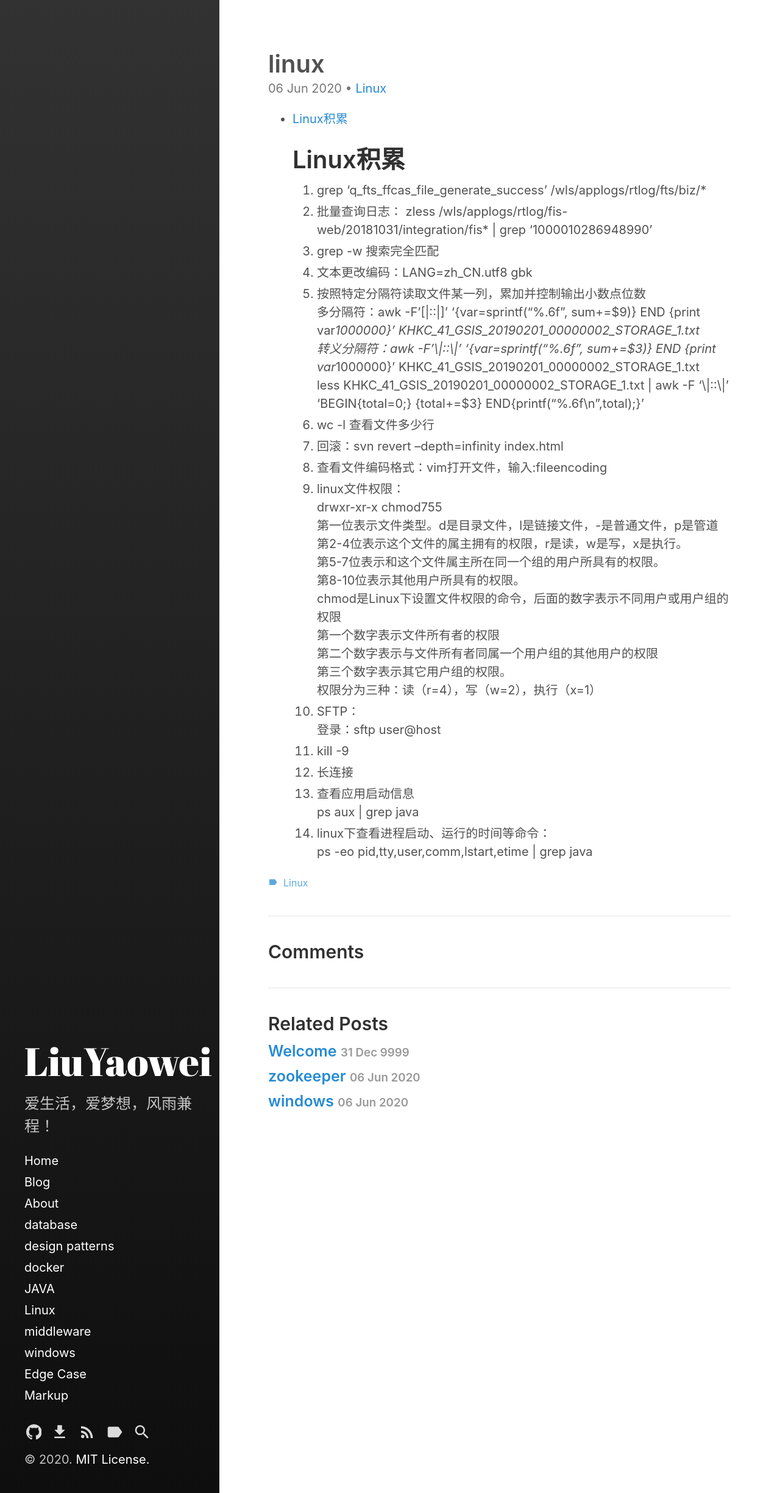
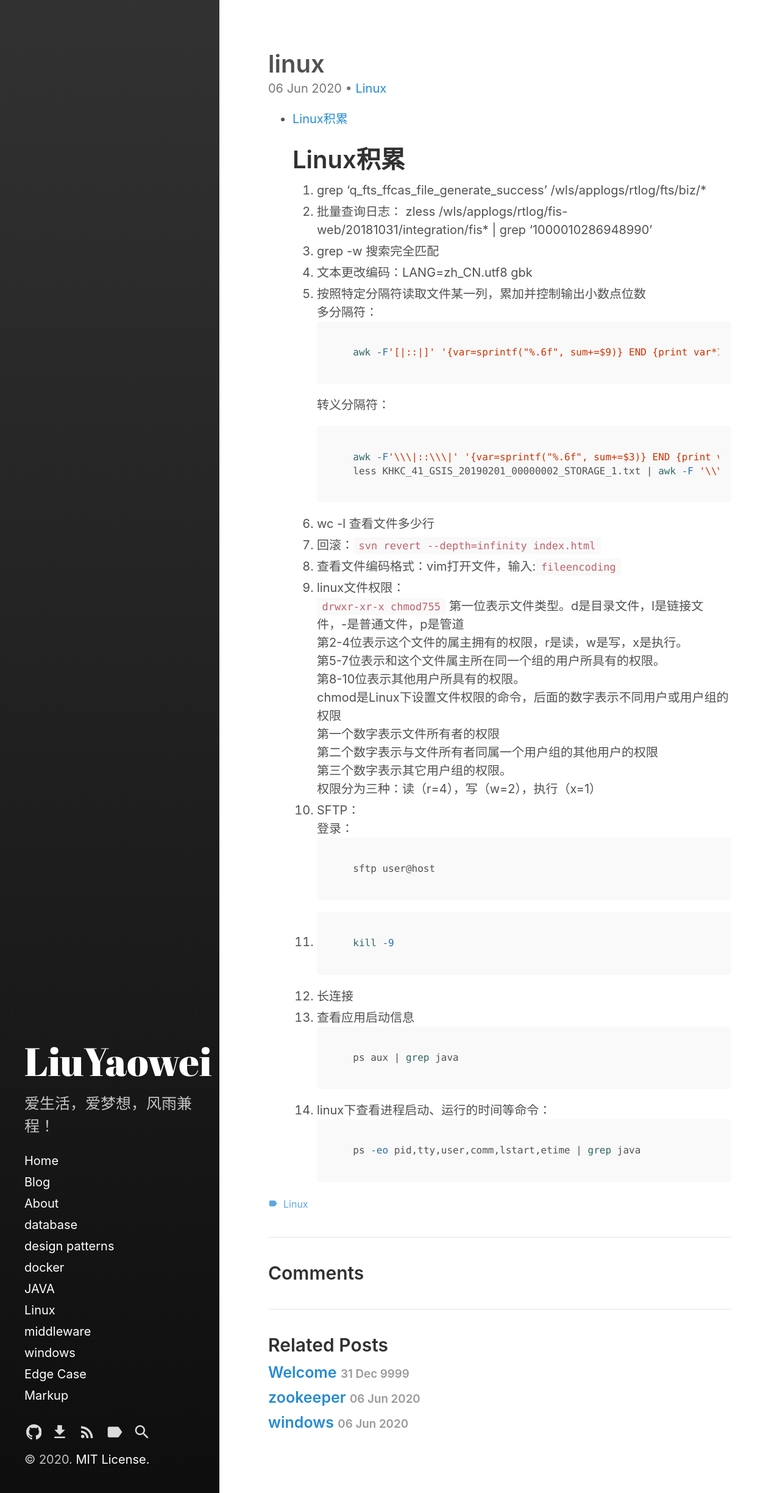
Before and after one commit to LiuYaowei-Geek/LiuYaowei-Geek.github.io, a Jekyll site: the page built from _posts/2020-06-06-linux.md, in a window 1280 px wide. Shown: the whole page at 61% size. Built offline with Jekyll 4.4.1, drawn with Linux system fonts in a browser that asks for light colours; part of the change alters nothing that is shown.

Commit message:
convert text to bash style

````diff
--- a/_posts/2020-06-06-linux.md
+++ b/_posts/2020-06-06-linux.md
@@ -16,14 +16,20 @@ tags:
 4. 文本更改编码：LANG=zh_CN.utf8
                                gbk
 5. 按照特定分隔符读取文件某一列，累加并控制输出小数点位数
-    多分隔符：awk -F'[|::|]' '{var=sprintf("%.6f", sum+=$9)} END {print var*1000000}' KHKC_41_GSIS_20190201_00000002_STORAGE_1.txt
-    转义分隔符：awk -F'\\\|::\\\|' '{var=sprintf("%.6f", sum+=$3)} END {print var*1000000}' KHKC_41_GSIS_20190201_00000002_STORAGE_1.txt
+    多分隔符：
+    ```bash
+    awk -F'[|::|]' '{var=sprintf("%.6f", sum+=$9)} END {print var*1000000}' KHKC_41_GSIS_20190201_00000002_STORAGE_1.txt
+    ```
+    转义分隔符：
+    ```bash
+    awk -F'\\\|::\\\|' '{var=sprintf("%.6f", sum+=$3)} END {print var*1000000}' KHKC_41_GSIS_20190201_00000002_STORAGE_1.txt
     less KHKC_41_GSIS_20190201_00000002_STORAGE_1.txt | awk -F '\\\|::\\\|' 'BEGIN{total=0;} {total+=$3} END{printf("%.6f\n",total);}'
+    ```
 6. wc -l 查看文件多少行
-7. 回滚：svn revert --depth=infinity index.html
-8. 查看文件编码格式：vim打开文件，输入:fileencoding
+7. 回滚：```svn revert --depth=infinity index.html```
+8. 查看文件编码格式：vim打开文件，输入:```fileencoding```
 9. linux文件权限：
-   drwxr-xr-x               chmod755
+   ```drwxr-xr-x               chmod755```
    第一位表示文件类型。d是目录文件，l是链接文件，-是普通文件，p是管道
    第2-4位表示这个文件的属主拥有的权限，r是读，w是写，x是执行。
    第5-7位表示和这个文件属主所在同一个组的用户所具有的权限。
@@ -34,10 +40,19 @@ tags:
    第三个数字表示其它用户组的权限。
    权限分为三种：读（r=4），写（w=2），执行（x=1）
 10. SFTP：
-    登录：sftp user@host
-11. kill -9
+    登录：
+    ```bash
+    sftp user@host
+    ```
+11. ```bash
+    kill -9
+    ```
 12. 长连接
 13. 查看应用启动信息
+    ```bash
     ps aux | grep java
+    ```
 14. linux下查看进程启动、运行的时间等命令：
+    ```bash
     ps -eo pid,tty,user,comm,lstart,etime | grep java
+    ```
````
